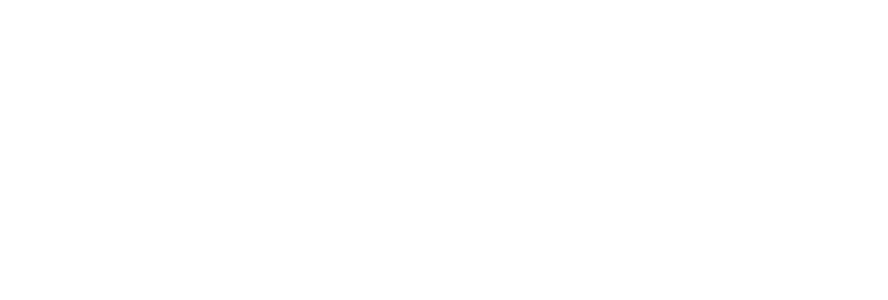
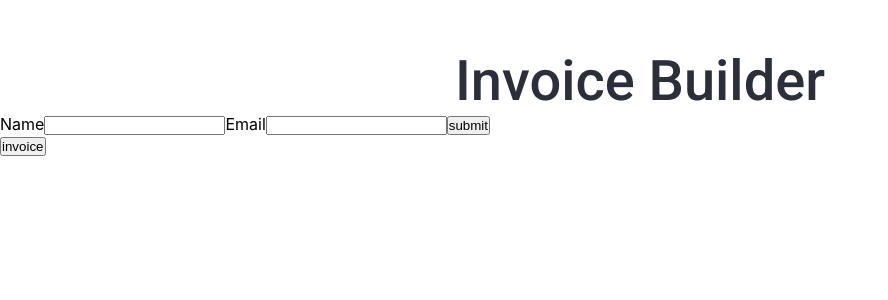
Before and after one commit to Abdulla09/invoice-builder, a React (Create React App) app in the folder frontend/: page /build in a window 1280 px wide. Before the commit this address had no page. Shown: the top 300 px of the page, without its empty margins (0-888 px from the left). Built offline with nearby package versions, Linux system fonts and the light colour scheme.

Commit message:
created build page, made basic structure for html to invoice pdf

```diff
--- a/frontend/package.json
+++ b/frontend/package.json
@@ -6,6 +6,8 @@
     "@testing-library/jest-dom": "^5.17.0",
     "@testing-library/react": "^13.4.0",
     "@testing-library/user-event": "^13.5.0",
+    "html2pdf.js": "^0.10.1",
+    "jspdf": "^2.5.1",
     "react": "^18.2.0",
     "react-dom": "^18.2.0",
     "react-router-dom": "^6.21.1",
--- a/frontend/src/App.js
+++ b/frontend/src/App.js
@@ -1,18 +1,18 @@
 import {BrowserRouter, Routes, Route} from 'react-router-dom'
 
 import Home from "./pages/Home"
+import Build from "./pages/Build"
 
 function App() {
   return (
-    <div className="App">
       <BrowserRouter>
         <div className="pages">
           <Routes>
             <Route path="/" element={<Home />} />
+            <Route path="/build" element={<Build />} />
           </Routes>
         </div>
       </BrowserRouter>
-    </div>
   );
 }
 
--- a/frontend/src/home.css
+++ b/frontend/src/home.css
@@ -1,3 +1,5 @@
+@import url('https://fonts.googleapis.com/css2?family=Montserrat:wght@300;400;500&family=Roboto:wght@500&display=swap');
+
 *{
   margin:0;
   padding: 0;
@@ -30,3 +32,33 @@
 .headerDiv button >p{
   text-decoration: none;
 }
+
+
+.invoiceDiv{
+  width: 100%;
+}
+
+nav{
+  width: 100%;
+  display: flex;
+  justify-content: space-between;
+  align-items: center;
+  padding: 1em;
+}
+
+nav img{
+  width: 100px;
+  height: 100px;
+}
+
+.header{
+  width: 100%;
+  text-align: center;
+  margin-top: 1em;
+}
+
+.header p{
+  font-family: "Roboto";
+  font-size: 3.5rem;
+  color: #2B2F3B;
+}
--- /dev/null
+++ b/frontend/src/pages/Build.js
@@ -0,0 +1,58 @@
+import { useState } from "react"
+import jsPDF from "jspdf"
+import html2pdf from "html2pdf.js"
+const Build = ()=>{
+
+  const [name, setName] = useState("")
+  const [email, setEmail] = useState("")
+
+  const handleSubmit = (e)=>{
+    e.preventDefault()
+  }
+
+  const createPdf = ()=>{
+    var doc = new jsPDF()
+
+    var source = document.querySelector(".buildDiv")
+
+    html2pdf(source, {
+      margin: 10,
+      filename: 'my_document.pdf',
+      jsPDF: { unit: 'mm', format: 'a4', orientation: 'portrait' },
+    });
+  }
+
+  return(
+    <div>
+
+    <div className="invoiceDiv">
+      <nav>
+      </nav>
+      <div className="header">
+      <p>Invoice Builder</p>
+      </div>
+
+    <form onSubmit={handleSubmit}>
+    <label name="fname">Name</label>
+    <input type="text" id="fname" name="fname" onChange={(e)=>setName(e.target.value)} />
+
+    <label name="email">Email</label>
+    <input type="text" id="email" name="email" onChange={(e)=>setEmail(e.target.value)} />
+
+    <input type="submit" value="submit" />
+    </form>
+
+    <button onClick={createPdf}>invoice</button>
+
+    </div>
+
+    <div className="buildDiv">
+      <p>{name}</p>
+      <p>{email}</p>
+    </div>
+
+    </div>
+  )
+}
+
+export default Build
--- a/frontend/src/pages/Home.js
+++ b/frontend/src/pages/Home.js
@@ -8,7 +8,7 @@
       <div className="headerDiv">
         <p>Invoice Builder</p>
         <button>
-          <Link to="/builder" style={{ textDecoration:"none", color:"black" }}>
+          <Link to="/build" style={{ textDecoration:"none", color:"black" }}>
             <p>Build Invoice</p>
           </Link>
         </button>
```
Also changed, not shown: frontend/public/invoicelogo.svg (added), 1 other file (tests, documents, lock files or other folders).
